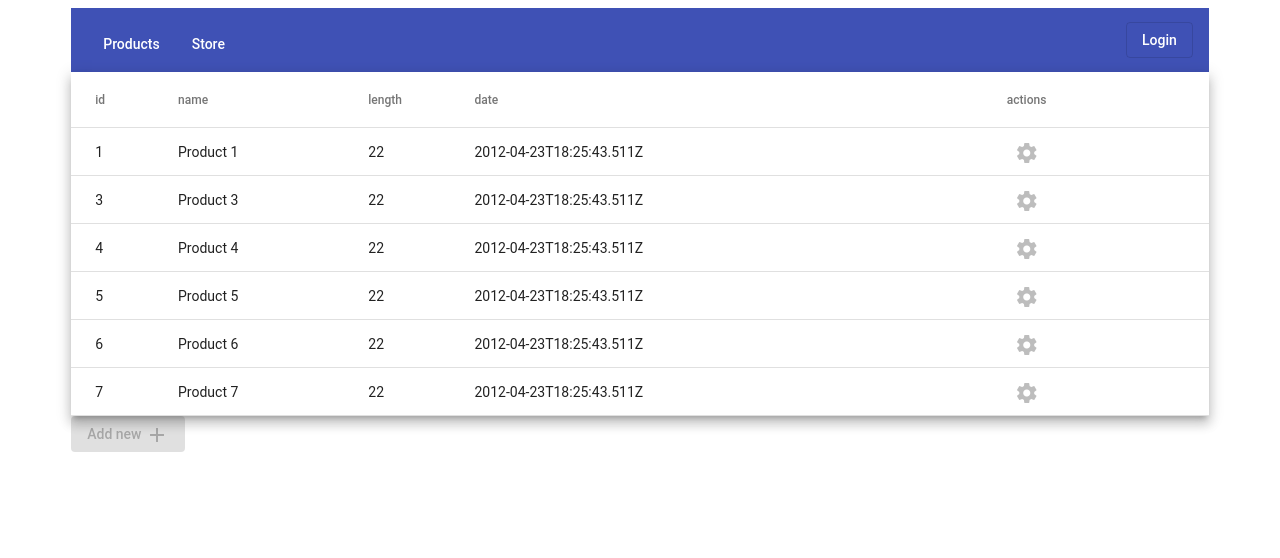
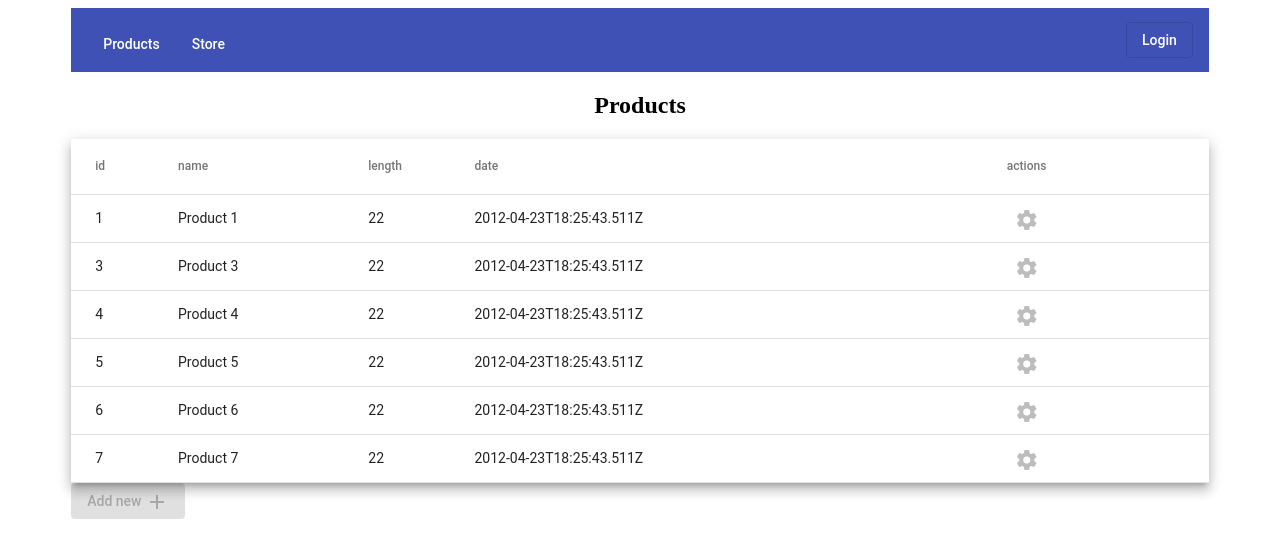
Before and after one commit to SanyiToth/warehouse, an Angular app: page /products in a window 1280 px wide. Shown: the top 558 px of the page. Built offline with nearby package versions, Linux system fonts and the light colour scheme; data requests are answered from the project's data file.

Commit message:
design changes

```diff
--- a/src/app/feature/products/products-container/products-container.component.css
+++ b/src/app/feature/products/products-container/products-container.component.css
@@ -0,0 +1,4 @@
+h2 {
+  width: 100%;
+  text-align: center;
+}
--- a/src/app/feature/products/products-container/products-container.component.html
+++ b/src/app/feature/products/products-container/products-container.component.html
@@ -1,3 +1,3 @@
 <app-header></app-header>
-
+<h2>Products</h2>
 <app-table-list [data]="products" (deletedElementToParent)="getDeletedElement($event)"></app-table-list>
--- a/src/app/feature/stores/stores-container/stores-container.component.css
+++ b/src/app/feature/stores/stores-container/stores-container.component.css
@@ -0,0 +1,4 @@
+h2 {
+  width: 100%;
+  text-align: center;
+}
--- a/src/app/feature/stores/stores-container/stores-container.component.html
+++ b/src/app/feature/stores/stores-container/stores-container.component.html
@@ -1,2 +1,3 @@
 <app-header></app-header>
+<h2>Stores</h2>
 <app-table-list [data]="stores" (deletedElementToParent)="getDeletedElement($event)"></app-table-list>
--- a/src/app/shared/dialogs/store-dialog/store-dialog.component.html
+++ b/src/app/shared/dialogs/store-dialog/store-dialog.component.html
@@ -21,7 +21,7 @@
       </mat-form-field>
     </p>
 
-    <button mat-button (click)="dialogRef.close()">Cancel</button>
+    <button mat-button type="button" (click)="dialogRef.close()">Cancel</button>
     <button mat-button type="submit" [disabled]="storeForm.invalid">Save</button>
   </form>
 </div>
```
